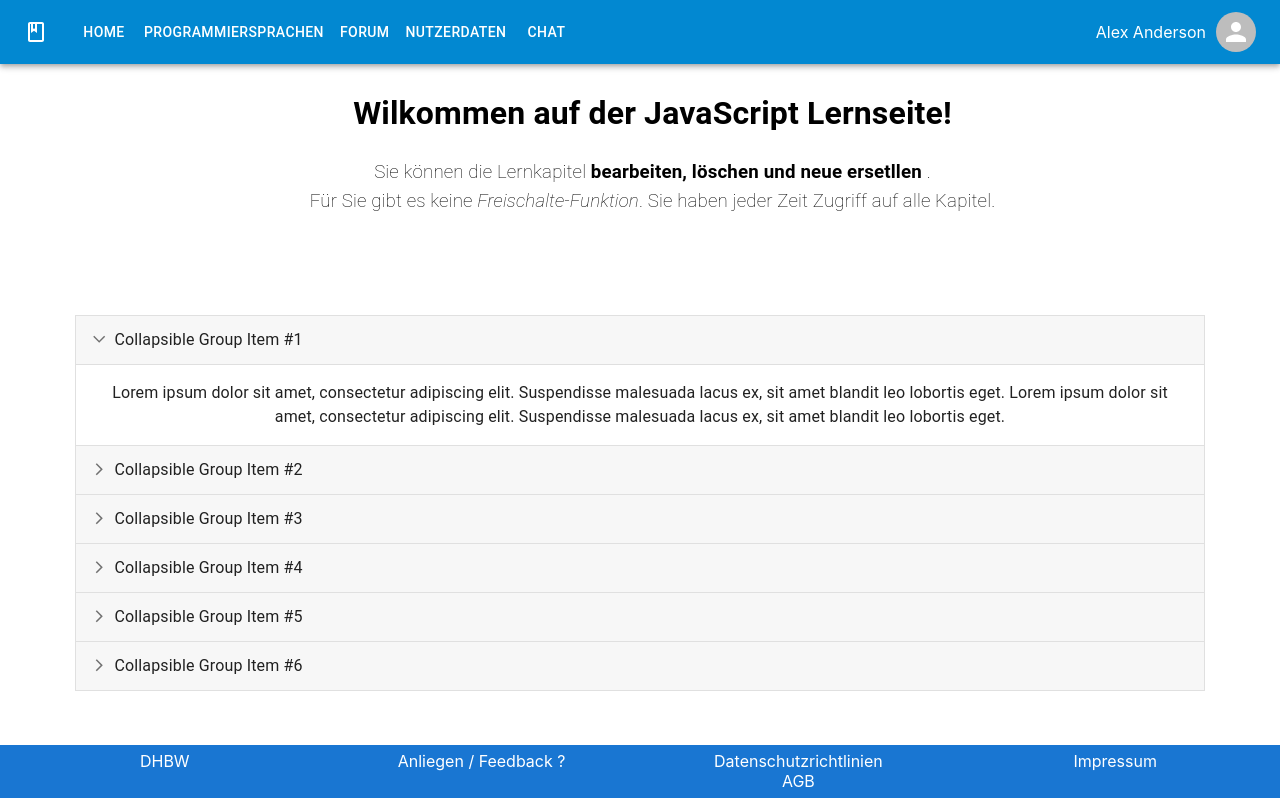
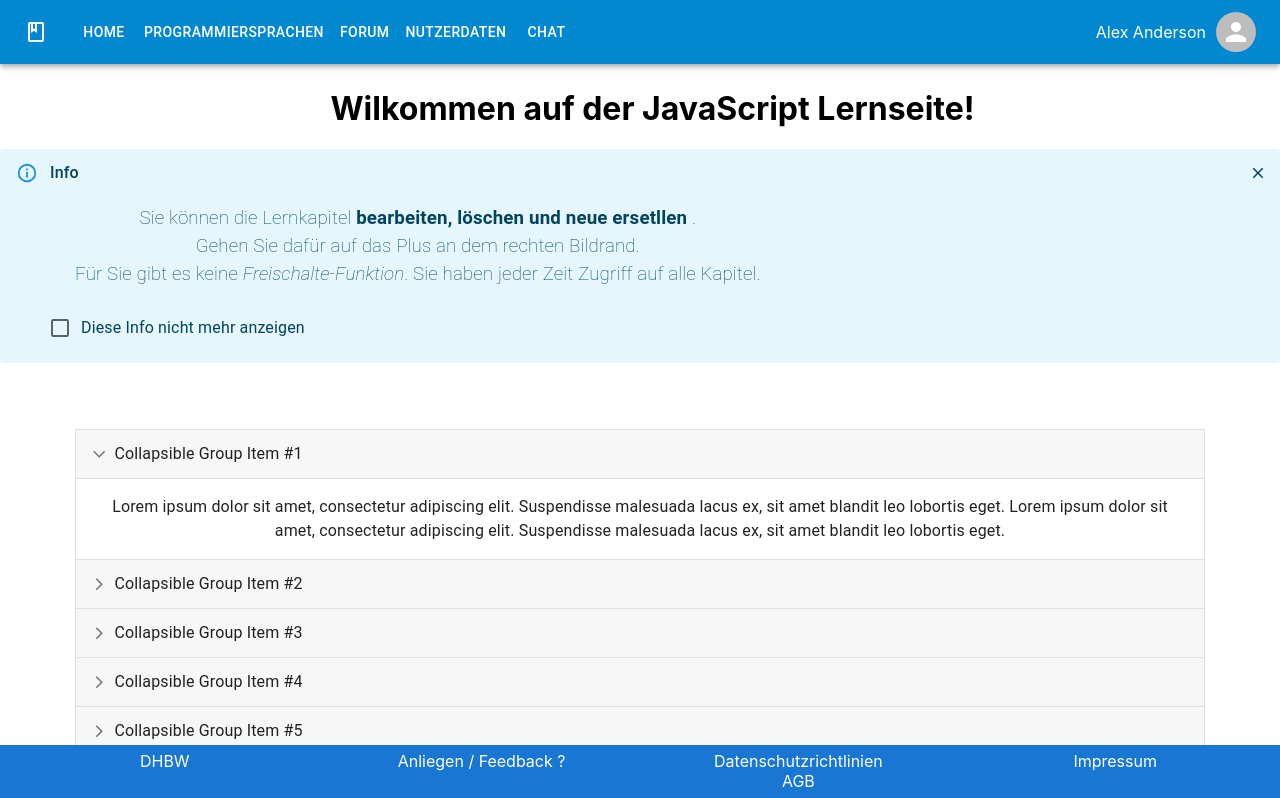
Before and after one commit to sakulklk/Lernmanagement, a Next.js app: page /kapitelJSD in a window 1280 px wide. Shown: the top 798 px of the page. Built offline with nearby package versions, Linux system fonts and the light colour scheme.

Commit message:
4 files modified

```diff
--- a/components/chat/chatTab.js
+++ b/components/chat/chatTab.js
@@ -1,6 +1,6 @@
 import Head from 'next/head';
 import Typography from '@mui/material/Typography';
-import Chat from './chatroom_np.js';
+import Chat from './chatroom2.js';
 
 export default function chat() {
   return (
--- a/components/kapitelJS/kapitelDozent.js
+++ b/components/kapitelJS/kapitelDozent.js
@@ -13,6 +13,15 @@ import DeleteIcon from '@mui/icons-material/Delete';
 import SaveIcon from '@mui/icons-material/Save';
 import AddCircleIcon from '@mui/icons-material/AddCircle';
 import UpgradeIcon from '@mui/icons-material/Upgrade';
+import Alert from '@mui/material/Alert';
+import Stack from '@mui/material/Stack';
+import AlertTitle from '@mui/material/AlertTitle';
+
+import IconButton from '@mui/material/IconButton';
+import Collapse from '@mui/material/Collapse';
+import CloseIcon from '@mui/icons-material/Close';
+import Checkbox from '@mui/material/Checkbox';
+import FormControlLabel from '@mui/material/FormControlLabel';
 
 const actions = [
   { icon: <DeleteIcon />, name: 'Löschen' },
@@ -60,6 +69,13 @@ const AccordionDetails = styled(MuiAccordionDetails)(({ theme }) => ({
 export default function CustomizedAccordions() {
   const [expanded, setExpanded] = React.useState('panel1');
 
+  const [open, setOpen] = React.useState(true);
+
+  const [checked, setChecked] = React.useState(false);
+  const handleChangeCheck = (event) => {
+    setChecked(event.target.checked);
+  };
+
   const handleChange = (panel) => (event, newExpanded) => {
     setExpanded(newExpanded ? panel : false);
   };
@@ -68,7 +84,7 @@ export default function CustomizedAccordions() {
     <div>
       <style jsx>{`
     .acc{
-      margin-top: 100px;
+      margin-top: 50px;
       margin-bpttom: 25px;
       text-align: center;
       padding-right: 75px;
@@ -93,16 +109,44 @@ export default function CustomizedAccordions() {
 
 
       `}</style>
+
+      <h1> Wilkommen auf der JavaScript Lernseite! </h1>
+      <Box sx={{ width: '100%' }}>
+        <Collapse in={open}>
+          <Alert
+            severity="info"
+            action={
+              <IconButton
+                aria-label="close"
+                color="inherit"
+                size="small"
+                onClick={() => {
+                  setOpen(false);
+                }}
+              >
+                <CloseIcon fontSize="inherit" />
+              </IconButton>
+            }
+            sx={{ mb: 2 }}
+          >
             <Typography>
-        <h1> Wilkommen auf der JavaScript Lernseite! </h1>
+              <AlertTitle>Info</AlertTitle>
               <h3>
                 {' '}
                 Sie können die Lernkapitel{' '}
-          <b> bearbeiten, löschen und neue ersetllen </b>. <br /> Für Sie gibt
-          es keine <i> Freischalte-Funktion</i>. Sie haben jeder Zeit Zugriff
-          auf alle Kapitel.
+                <b> bearbeiten, löschen und neue ersetllen </b>.<br /> Gehen Sie
+                dafür auf das Plus an dem rechten Bildrand. <br /> Für Sie gibt
+                es keine <i> Freischalte-Funktion</i>. Sie haben jeder Zeit
+                Zugriff auf alle Kapitel.
               </h3>
+              <FormControlLabel
+                control={<Checkbox value="remember" color="primary" />}
+                label="Diese Info nicht mehr anzeigen"
+              />
             </Typography>
+          </Alert>
+        </Collapse>
+      </Box>
       <div className="acc">
         <Accordion
           expanded={expanded === 'panel1'}
@@ -210,7 +254,7 @@ export default function CustomizedAccordions() {
       <Box sx={{ height: 320, transform: 'translateZ(0px)', flexGrow: 1 }}>
         <SpeedDial
           ariaLabel="SpeedDial basic example"
-          sx={{ position: 'absolute', bottom: 60, right: 20 }}
+          sx={{ position: 'absolute', bottom: 120, right: 20 }}
           icon={<SpeedDialIcon />}
         >
           {actions.map((action) => (
```
Also changed, not shown: components/chat/chatroom2.js (+5 -8 lines), components/kapitelJS/kapitelübersicht_na.js (+5 -6 lines). Lines whose indentation alone changed are shown as unchanged.
